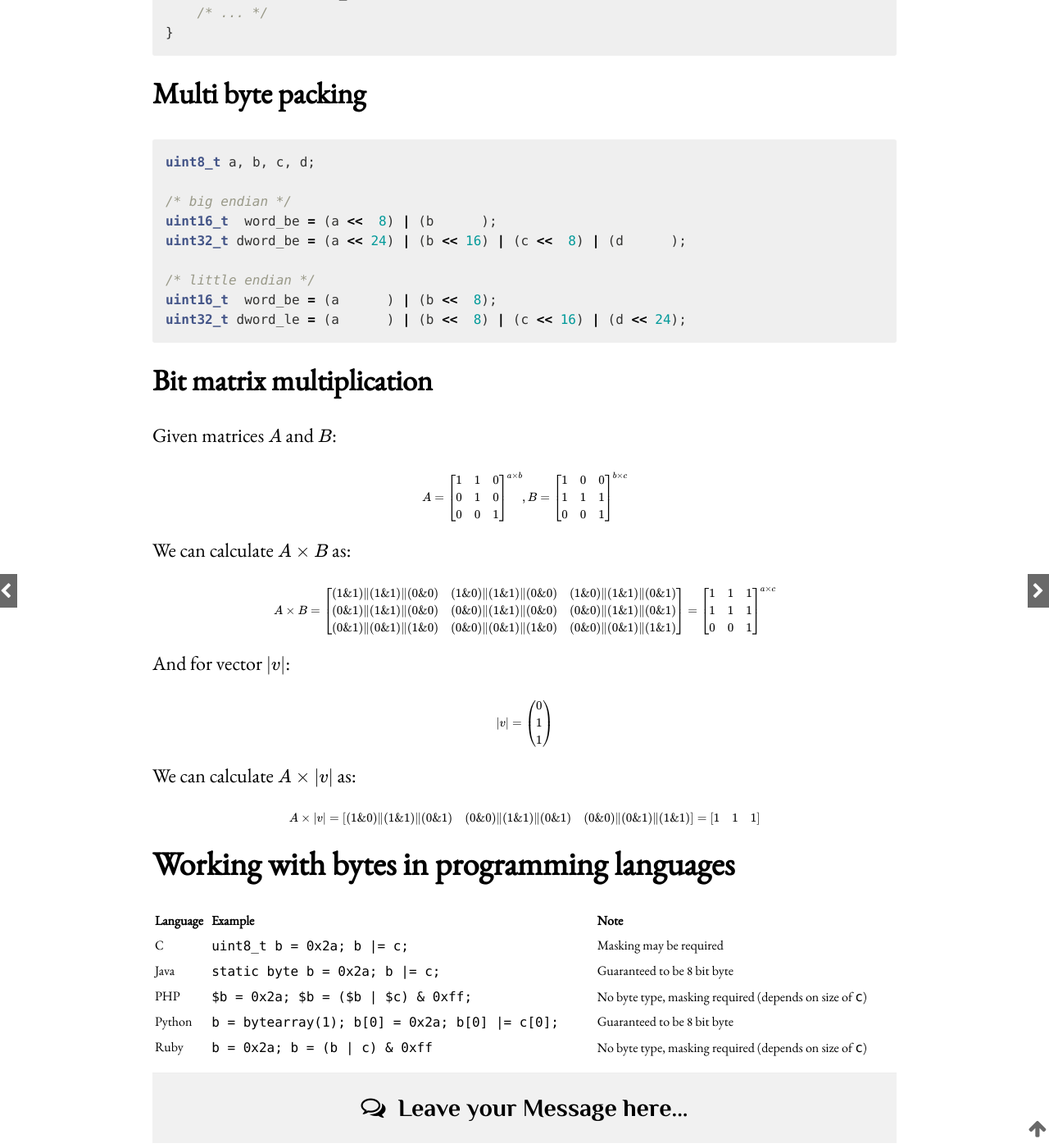
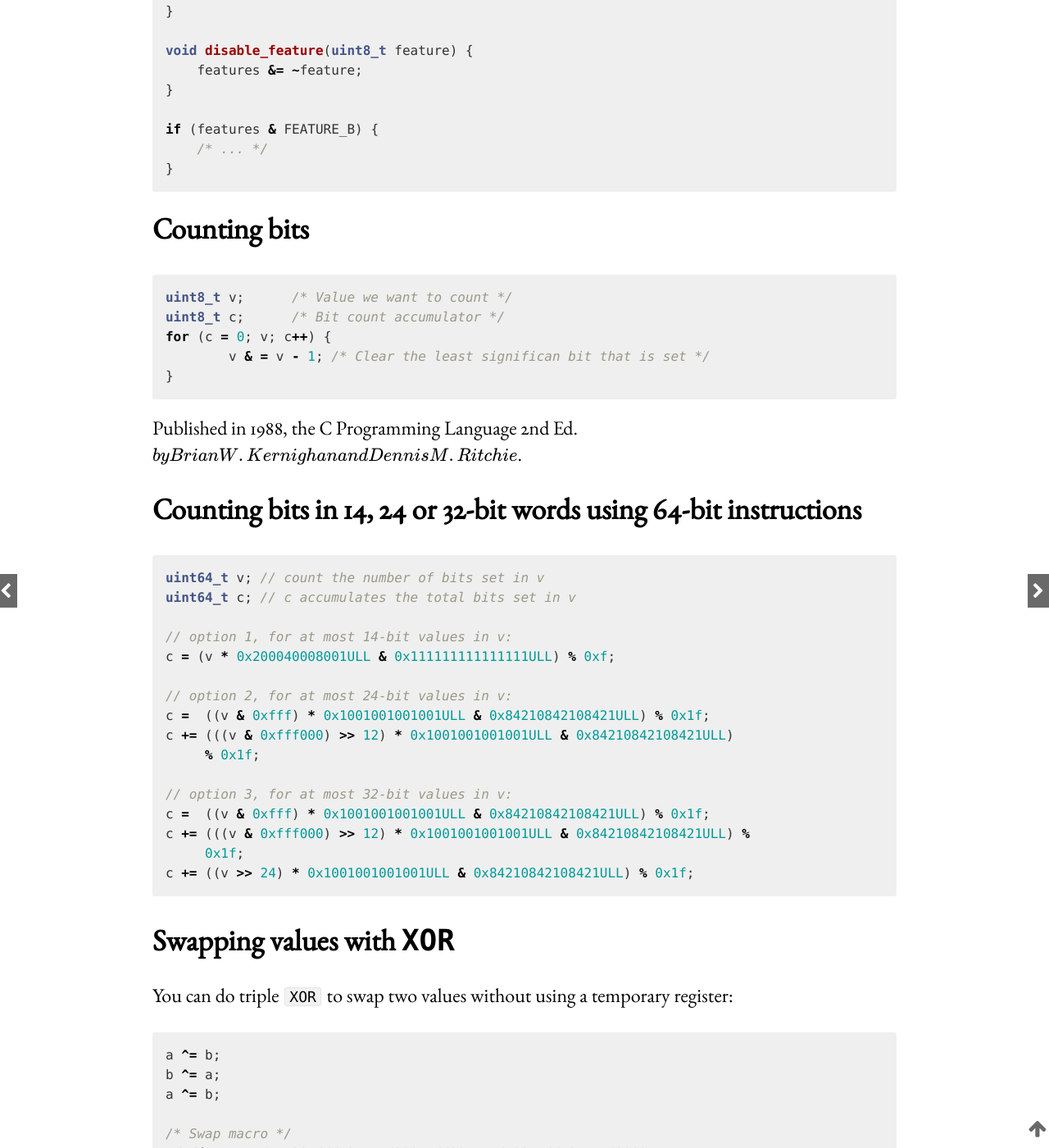
Before and after one commit to tehmaze/tehmaze.github.io, a Jekyll site: the page built from _posts/cheatsheet/2016-01-12-bits.md, in a window 1280 px wide and 1400 px high, scrolled down 2913 px. Shown: the whole window at 82% size. Built offline with Jekyll 4.4.1, drawn with Linux system fonts in a browser that asks for light colours; nearby versions of some CDN libraries; formulas are drawn with MathJax 3; comment, search, counter and statistics services are not loaded; some of the changed text lies outside the part shown.

Commit message:
More operations

```diff
--- a/_posts/cheatsheet/2016-01-12-bits.md
+++ b/_posts/cheatsheet/2016-01-12-bits.md
@@ -109,6 +109,77 @@ if (features & FEATURE_B) {
 }
 {% endhighlight %}
 
+## Counting bits
+
+{% highlight c %}
+uint8_t v; 	/* Value we want to count */
+uint8_t c; 	/* Bit count accumulator */
+for (c = 0; v; c++) {
+	v & = v - 1; /* Clear the least significan bit that is set */
+}
+{% endhighlight %}
+
+Published in 1988, the C Programming Language 2nd Ed. (by Brian W. Kernighan and Dennis M. Ritchie).
+
+## Counting bits in 14, 24 or 32-bit words using 64-bit instructions
+
+{% highlight c %}
+uint64_t v; // count the number of bits set in v
+uint64_t c; // c accumulates the total bits set in v
+
+// option 1, for at most 14-bit values in v:
+c = (v * 0x200040008001ULL & 0x111111111111111ULL) % 0xf;
+
+// option 2, for at most 24-bit values in v:
+c =  ((v & 0xfff) * 0x1001001001001ULL & 0x84210842108421ULL) % 0x1f;
+c += (((v & 0xfff000) >> 12) * 0x1001001001001ULL & 0x84210842108421ULL)
+     % 0x1f;
+
+// option 3, for at most 32-bit values in v:
+c =  ((v & 0xfff) * 0x1001001001001ULL & 0x84210842108421ULL) % 0x1f;
+c += (((v & 0xfff000) >> 12) * 0x1001001001001ULL & 0x84210842108421ULL) %
+     0x1f;
+c += ((v >> 24) * 0x1001001001001ULL & 0x84210842108421ULL) % 0x1f;
+{% endhighlight %}
+
+## Swapping values with `XOR`
+
+You can do triple `XOR` to swap two values without using a temporary register:
+
+{% highlight c %}
+a ^= b;
+b ^= a;
+a ^= b;
+
+/* Swap macro */
+#define SWAP(a, b) (((a) ^= (b)), ((b) ^= (a)), ((a) ^= (b)))
+{% endhighlight %}
+
+## Reverse bits in a byte
+
+{% highlight c %}
+uint8_t v;     // input bits to be reversed
+uint8_t r = v; // r will be reversed bits of v; first get LSB of v
+int s = sizeof(v) * CHAR_BIT - 1; // extra shift needed at end
+
+for (v >>= 1; v; v >>= 1)
+{
+  r <<= 1;
+  r |= v & 1;
+  s--;
+}
+r <<= s; // shift when v's highest bits are zero
+{% endhighlight %}
+
+## Reverse bits in a byte using 64-bit multiply and modulus
+
+{% highlight c %}
+uint8_t b; // input bits to be reversed
+b = (b * 0x0202020202ULL & 0x010884422010ULL) % 1023;
+{% endhighlight %}
+
+By Sean Anderson, July 13, 2001.
+
 ## Multi byte packing {#multi-byte-packing}
 
 {% highlight c %}
```
